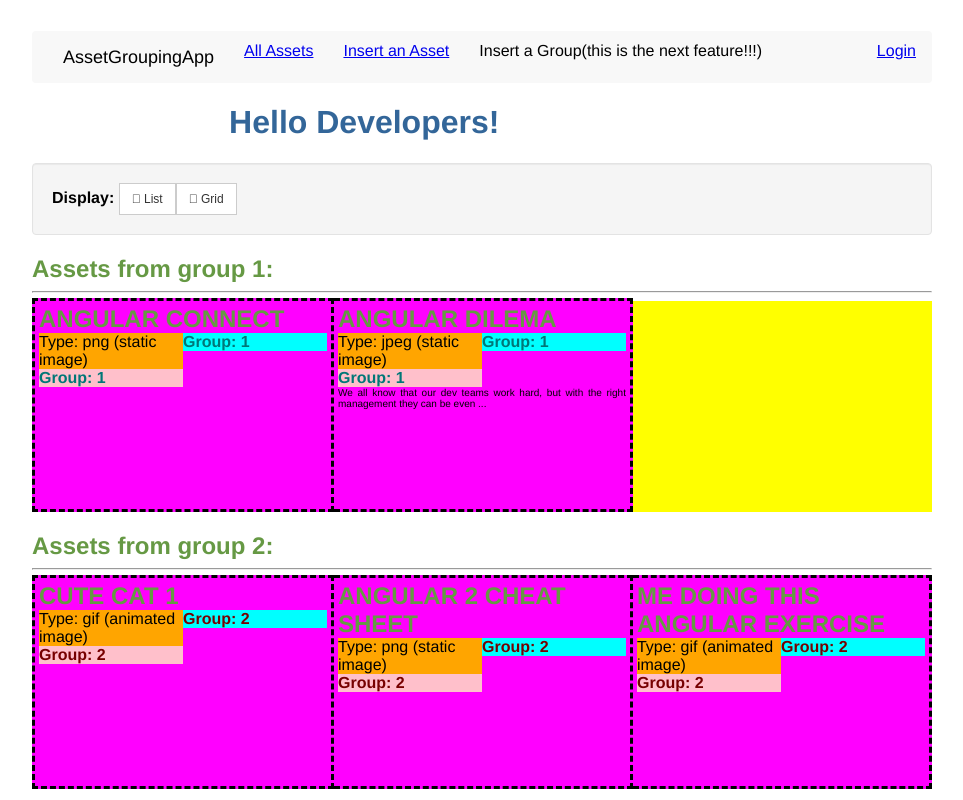
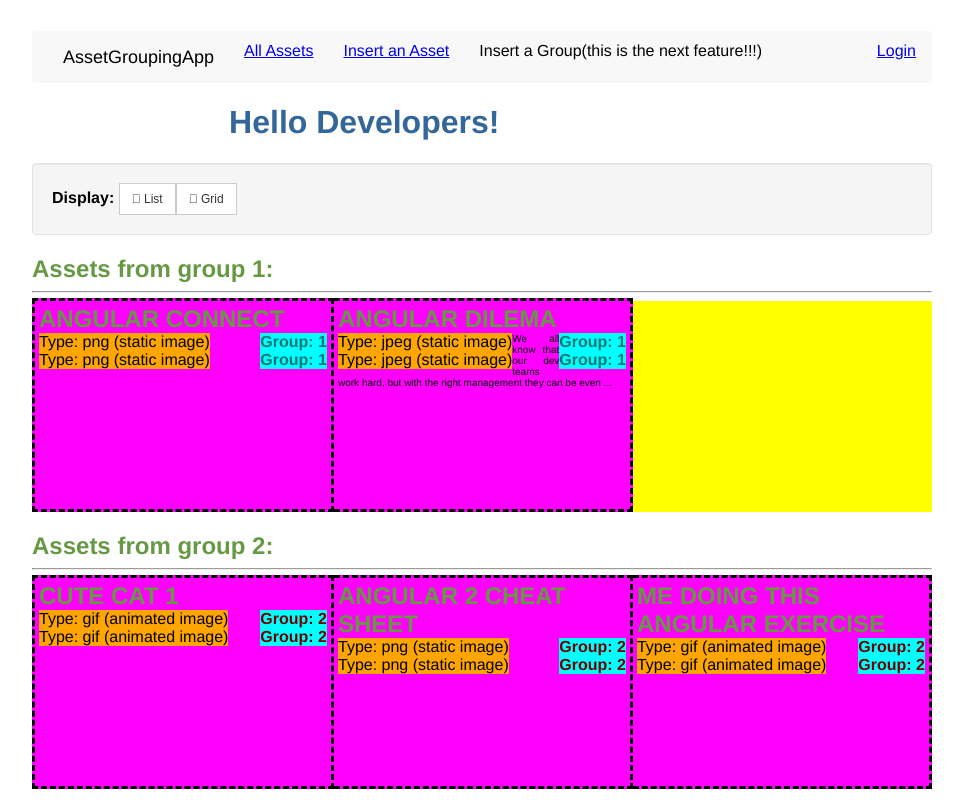
Before and after one commit to dalabarda/angular-asset-grouping-app-exercise, an Angular app: page /events in a window 1280 px wide. Shown: the top 800 px of the page, without its empty margins (158-1121 px from the left). Built offline with nearby package versions, Linux system fonts and the light colour scheme.

Commit message:
2 files modified

```diff
--- a/src/app/ui/assetItem.component.html
+++ b/src/app/ui/assetItem.component.html
@@ -25,20 +25,27 @@
   <ng-container *ngIf="itemClass == 'grid'">
 
     <div>
-      <!--  -->
-      <div >
-        <span class="half left"
+      <!-- line one -->
+      <div class="">
+        <span class="left"
               [ngSwitch]="asset?.suffix">
               Type: {{ asset?.suffix }} {{ assetSuffix }}
         </span>
-        <span class="half right"
+        <span class="right"
               [ngStyle]="getStartTypeStyle()">
               Group: {{asset?.group_id}}
         </span>
       </div>
-      <!--  -->
-      <div class="half">
-        <span [ngStyle]="getStartTypeStyle()" >Group: {{asset?.group_id}}</span>
+      <!-- line two -->
+      <div class="">
+        <span class="left"
+              [ngSwitch]="asset?.suffix">
+              Type: {{ asset?.suffix }} {{ assetSuffix }}
+        </span>
+        <span class="right"
+              [ngStyle]="getStartTypeStyle()">
+              Group: {{asset?.group_id}}
+        </span>
       </div>
     </div>
 
@@ -54,7 +61,7 @@
   </ng-container>
 
 <!--  -->
-<div class= "info" style="text-align: justify;">{{ asset?.description | limitTo:100 }}</div>
+<div class= "info">{{ asset?.description | limitTo:100 }}</div>
 </div>
 
 
--- a/src/app/ui/assetItem.component.ts
+++ b/src/app/ui/assetItem.component.ts
@@ -10,16 +10,18 @@
 
     :host {
       margin: 4px;
+      display: block;
     }
 
     .info {
       font-size: 10px;
+      text-align: justify;
+      display: auto;
     }
 
     .half{
       background-color: pink;
       width: calc(100% / 2);
-
     }
 
     .left {
```
